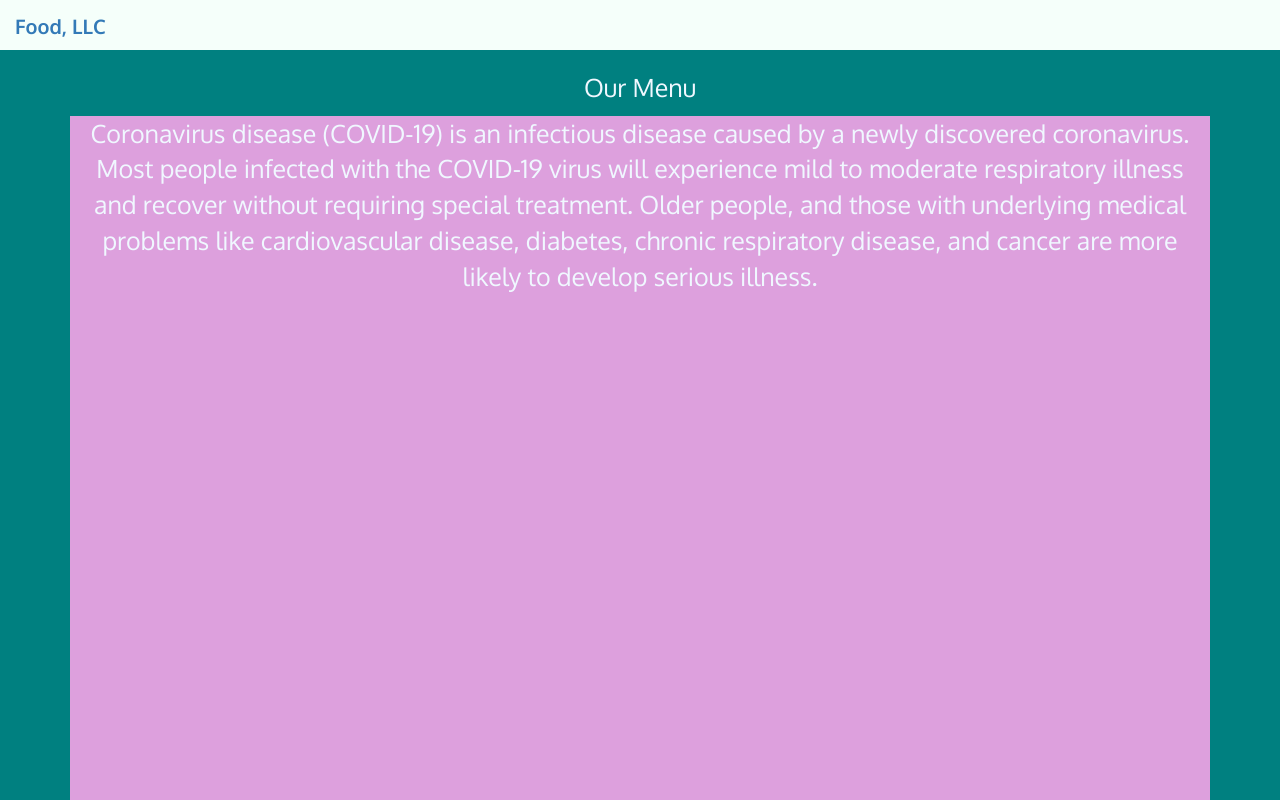
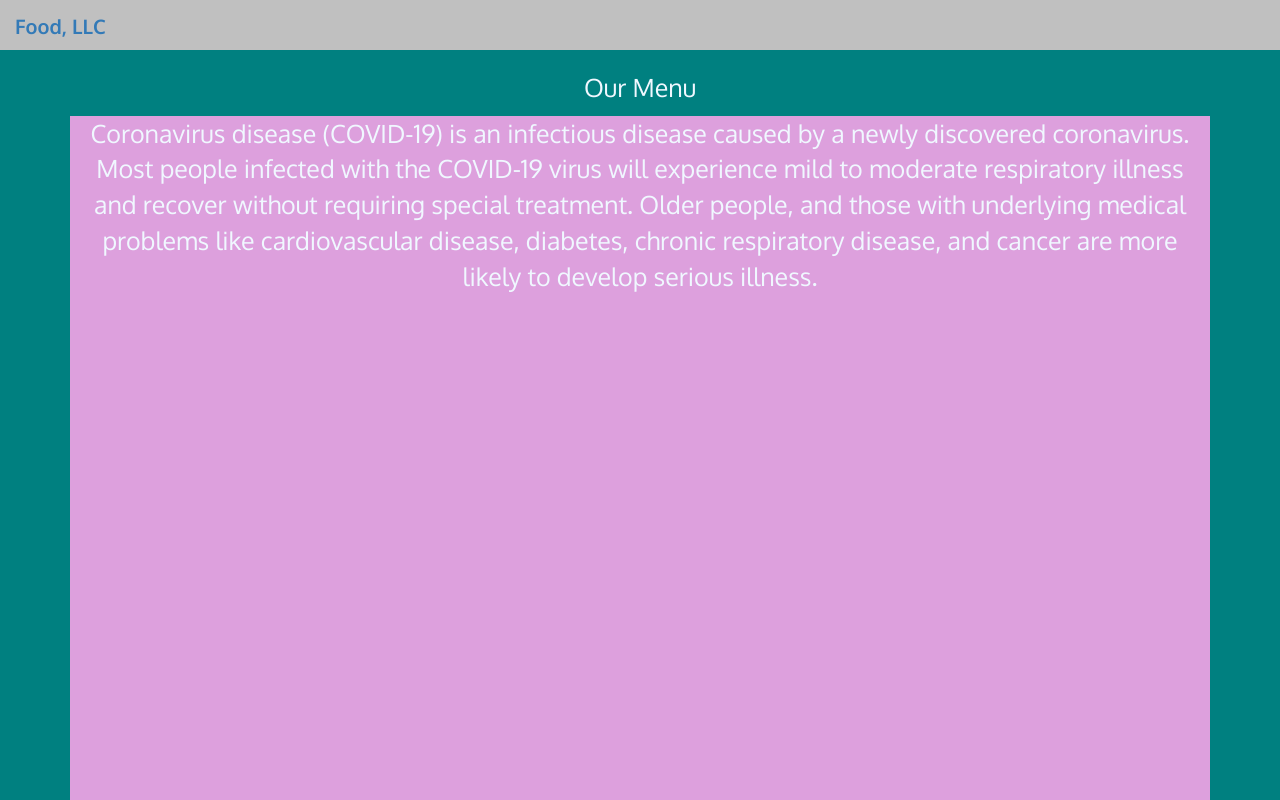
Before and after one commit to SagarikaLabroo/Module3, a plain HTML site: page index.html in a window 1280 px wide. Shown: the top 800 px of the page. Drawn offline with nearby package versions, Linux system fonts and the light colour scheme; a script that the page names is missing.

Commit message:
Update styles.css

```diff
--- a/css/styles.css
+++ b/css/styles.css
@@ -30,3 +30,6 @@ p {
 #main-content {
   margin: auto;
 }
+#collapsable-nav {
+  background-color: silver;
+}
```
